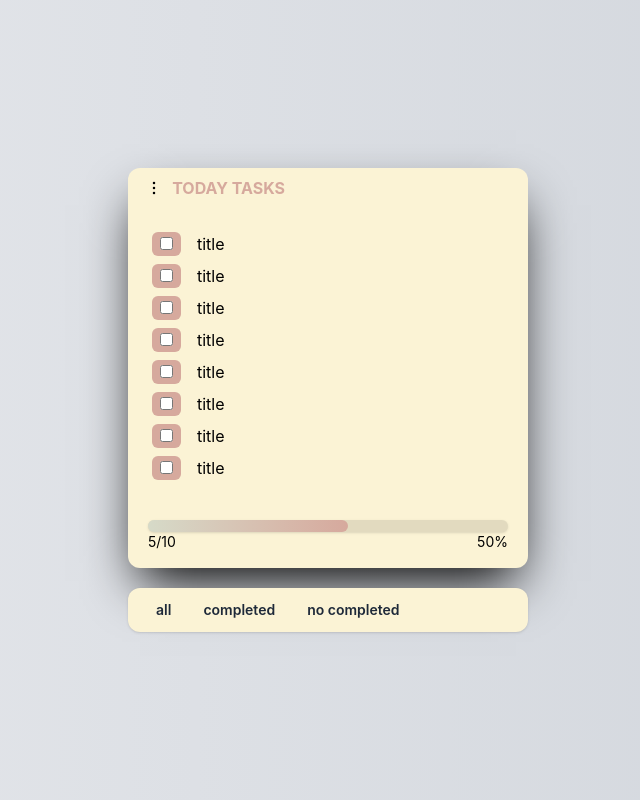
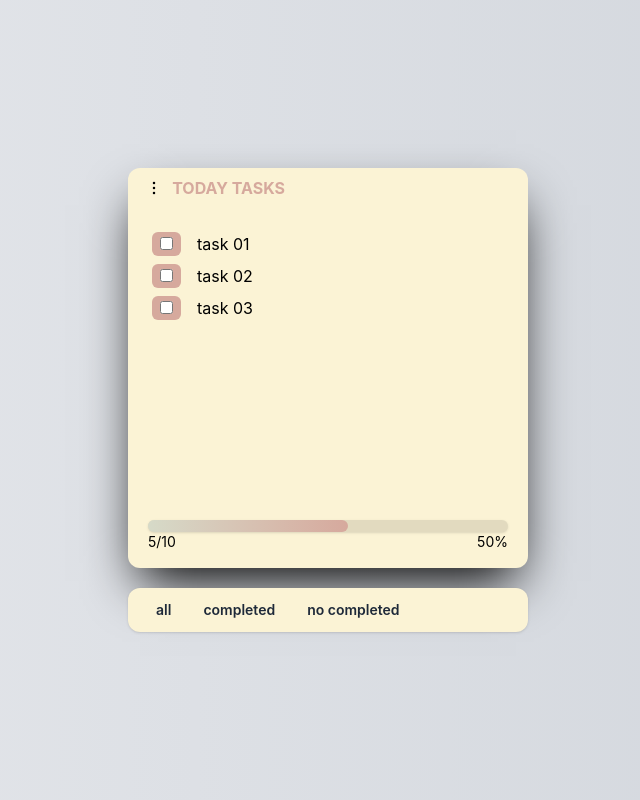
Before and after one commit to Sondosprg/TodoList_tailwind_react, a React (Vite) app: page / in a window 1280 px wide. Shown: the whole page, without its empty margins (312-952 px from the left). Built offline with nearby package versions, Linux system fonts and the light colour scheme.

Commit message:
add popUp

```diff
--- a/src/components/Add.jsx
+++ b/src/components/Add.jsx
@@ -1,12 +1,37 @@
+import { useContext } from "react";
+import { tasks } from "../contexts/tasks";
+import { useState } from "react";
+
 export default function Add() {
+  let dataOfTasks = useContext(tasks);
+  console.log(dataOfTasks);
+  const [valueInput  , setValueInput ] = useState("");
+  // const [dataOfTasks , setDataOfTasks] = useState(useContext(tasks));
+
+  const addTask = (title) => {
+     if(title!=""){
+      dataOfTasks.push({id : Date.now() , title : title})
+      console.log(dataOfTasks);
+      // setDataOfTasks([...dataOfTasks , {id : Date.now() , title : title} ] ) ;
+     }
+  };
+
   return (
     <>
       <div className="space-x-2">
         <input
           type="text"
+          value={valueInput}
+          onChange={(e)=>{
+          setValueInput(e.target.value);
+          }}
           className="border-2 border-dark/20 focus:outline-none focus:ring-primary focus:ring-2 focus:border-transparent rounded-sm p-1"
         />
-        <button type="submit" className="btn-primary">
+        <button value={valueInput} onClick={(e)=>{
+          const VALUE =e.target.value;
+          e.preventDefault();
+          addTask(VALUE);
+          }} type="submit" className="btn-primary">
           add
         </button>
       </div>
--- a/src/components/Card.jsx
+++ b/src/components/Card.jsx
@@ -1,29 +1,23 @@
 import CardHeader from "./CradHeader";
 import Task from "./Task";
 import Progress from "./Progress";
+import { tasks } from "../contexts/tasks";
+import { useContext } from "react";
 
 export default function Card() {
+  const dataOfTasks = useContext(tasks);
+  console.log(dataOfTasks);
   return (
     <>
       <div className="main-card z-1">
         <CardHeader />
 
         <div className=" container overflow-y-scroll flex flex-col gap-2 h-70 scrollbar-none">
-          <Task />
-          <Task />
-          <Task />
-          <Task />
-          <Task />
-          <Task />
-          <Task />
-          <Task />
-          <Task />
-          <Task />
-          <Task />
-          <Task /> <Task />
-          <Task />
-          <Task />
-          <Task />
+          {
+            dataOfTasks.map(task =>(
+              <Task id={task.id} title = {task.title} key={task.id} />
+            ))
+          }
         </div>
 
         <Progress />
--- a/src/components/Delete.jsx
+++ b/src/components/Delete.jsx
@@ -1,4 +1,9 @@
+import { useContext } from "react";
+import { tasks } from "../contexts/tasks";
+
 export default function Delete() {
+    const dataOfTasks = useContext(tasks);
+  console.log(dataOfTasks);
   return (
     <>
       <div className="space-x-2 flex justify-center items-center">
--- a/src/components/Task.jsx
+++ b/src/components/Task.jsx
@@ -1,17 +1,19 @@
 import { useState } from "react";
 
-export default function Task({ title }) {
+export default function Task({  id , title }) {
   const [isCompleted, setCompleted] = useState(false);
   return (
     <>
       <div className="flex gap-4 ">
-        <div className="px-2 rounded-md bg-primary">
-          <input type="checkbox"
+        <label for={`check-${id}`} className="px-2 rounded-md bg-primary">
+          <input
+          id={`check-${id}`}
+          type="checkbox"
           checked={isCompleted}
           onChange={()=>{setCompleted(!isCompleted)}}
           className="checkbox-task checked:scale-110 transition hover:cursor-pointer" />
-        </div>
-        <h6 className={isCompleted ?"line-through text-dark" :""}>title</h6>
+        </label>
+        <h6 className={isCompleted ?"line-through text-dark" :""}>{title}</h6>
       </div>
     </>
   );
--- /dev/null
+++ b/src/contexts/tasks.js
@@ -0,0 +1,5 @@
+
+
+import { createContext } from "react";
+
+export const tasks = createContext([]);
--- a/src/pages/Home.jsx
+++ b/src/pages/Home.jsx
@@ -1,19 +1,24 @@
+import Card from "../components/Card.jsx";
+import NavBar from "../components/NavBar.jsx";
+import { tasks } from "../contexts/tasks.js";
 
 
-import Card from "../components/Card.jsx";
-import NavBar from "../components/NavBar.jsx";
+export default function Home() {
 
-export default function Home(){
-
-    return (
-        <>
-
-        <main >
-            <Card/>
+    const DEFAULT_TASKS = [
+        {id:1 , title : "task 01"}  ,
+        {id:2 , title : "task 02"} ,
+        {id:3 , title : "task 03"}
+    ];
+  return (
+    <>
+      <tasks.Provider value= {DEFAULT_TASKS}>
+        <main>
+          <Card />
         </main>
 
         <NavBar />
-
-        </>
-    )
+      </tasks.Provider>
+    </>
+  );
 }
```
